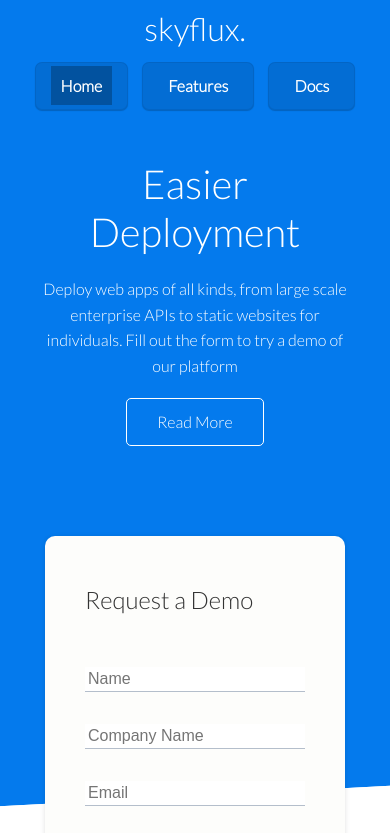
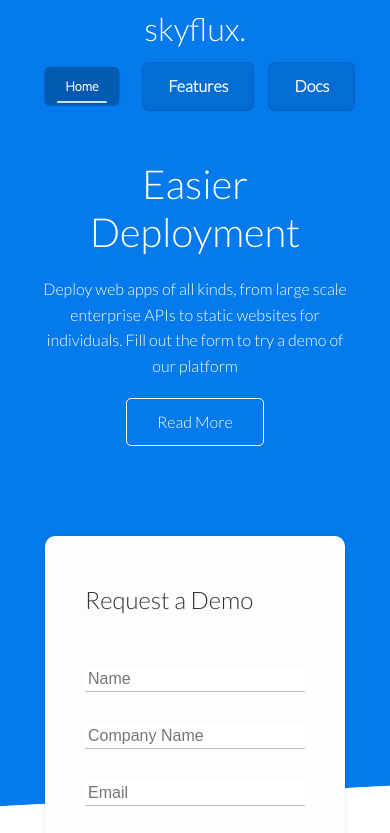
Before and after one commit to o0p/skyflux-website, a plain HTML site: page index.html in a window 390 px wide. In both pictures the pointer is over the item 81 px from the left and 86 px from the top of the page. Shown: the top 833 px of the page. Drawn offline with Linux system fonts and the light colour scheme.

Commit message:
Update style.css

```diff
--- a/css/style.css
+++ b/css/style.css
@@ -381,7 +381,7 @@ pre {
   }
 
 
-  .navbar a:hover {
+  .navbar li:hover {
     border-bottom: none;
     transform: scale(.8);
     background-color: rgba(0, 0, 0, 0.25);
```
